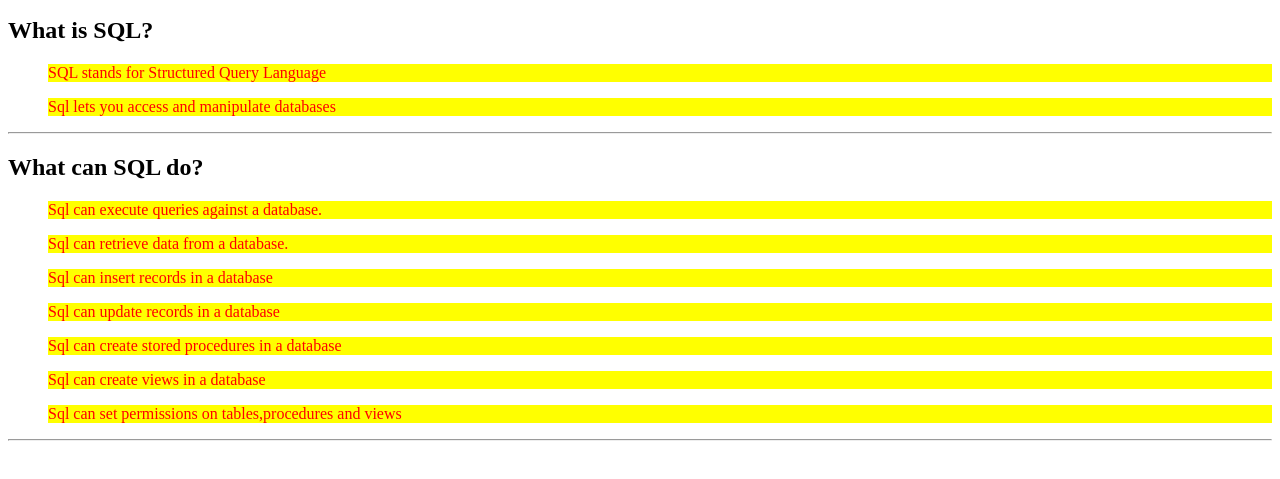
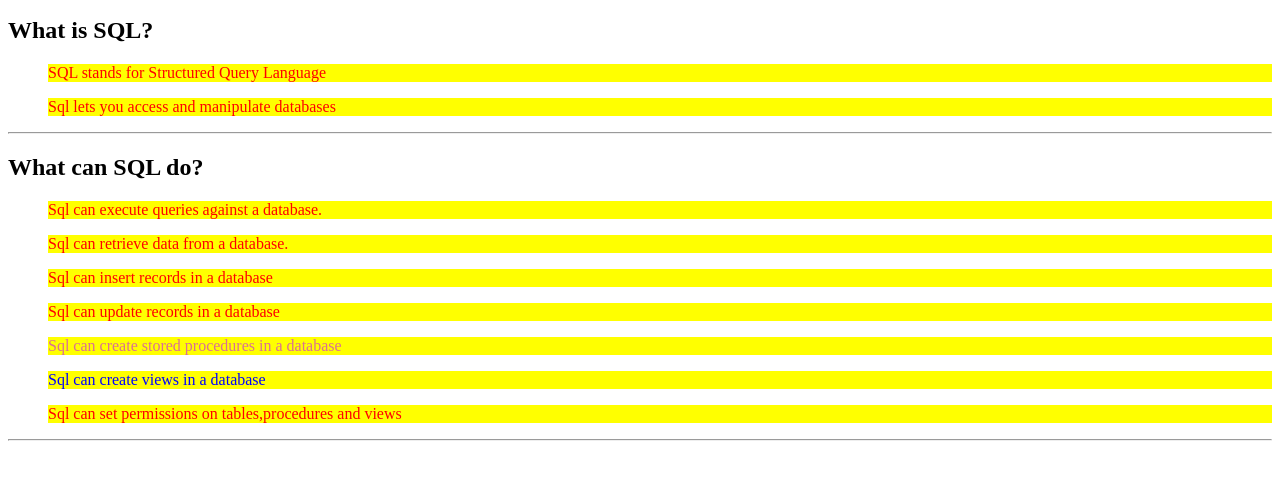
Before and after one commit to amit770185/project-3, a plain HTML site: page index.html in a window 1280 px wide. Shown: the part 101-580 px from the top of the page. Drawn offline with Linux system fonts and the light colour scheme.

Commit message:
Made some changes in the branch

```diff
--- a/index.html
+++ b/index.html
@@ -32,10 +32,10 @@
         <p style="color:Red;background-color: yellow;">
             Sql can update records in a database
         </p>
-        <p style="color:Red;background-color: yellow;">
+        <p style="color:palevioletred;background-color: yellow;">
             Sql can create stored procedures in a database
         </p>
-        <p style="color:Red;background-color: yellow;">
+        <p style="color:blue;background-color: yellow;">
             Sql can create views in a database
         </p>
         <p style="color:Red;background-color: yellow;">
```
